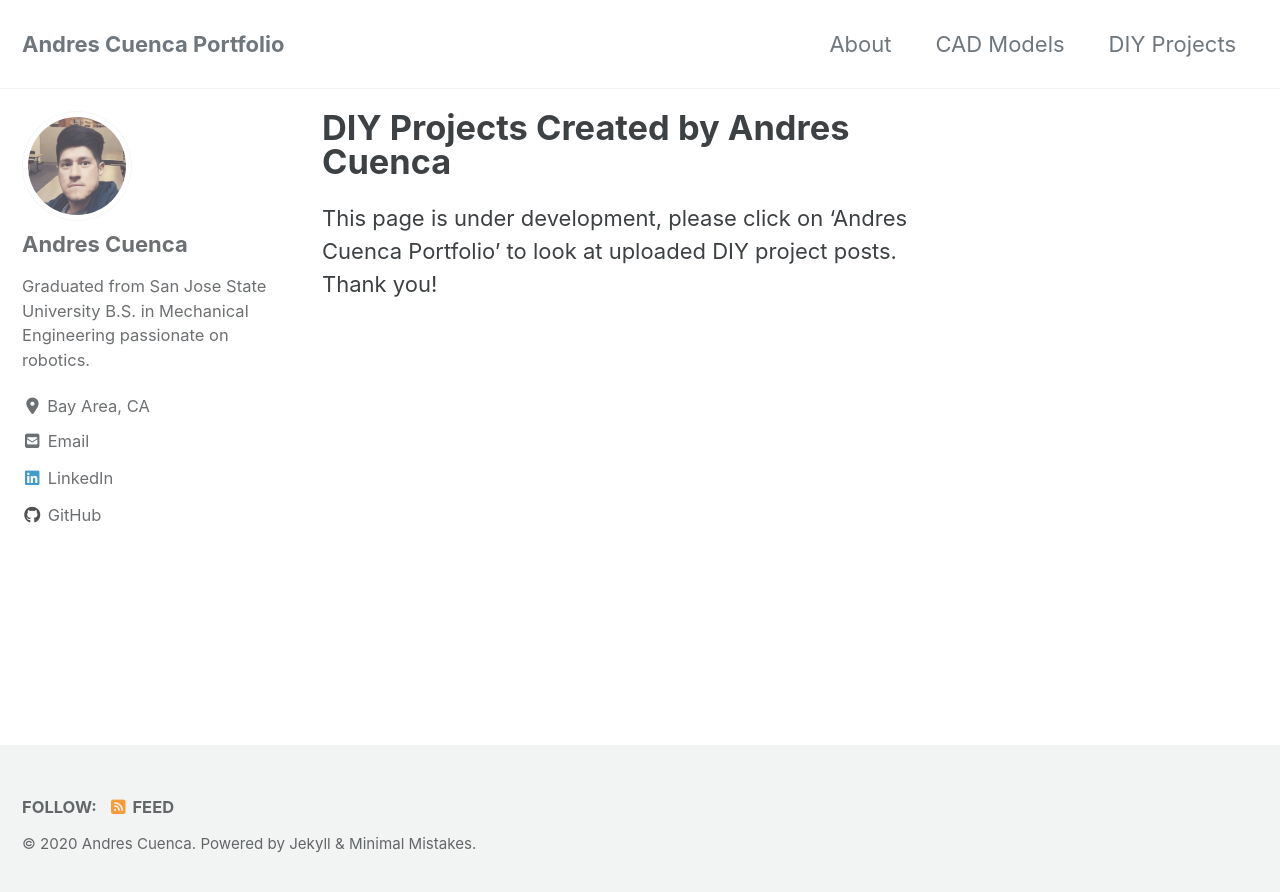
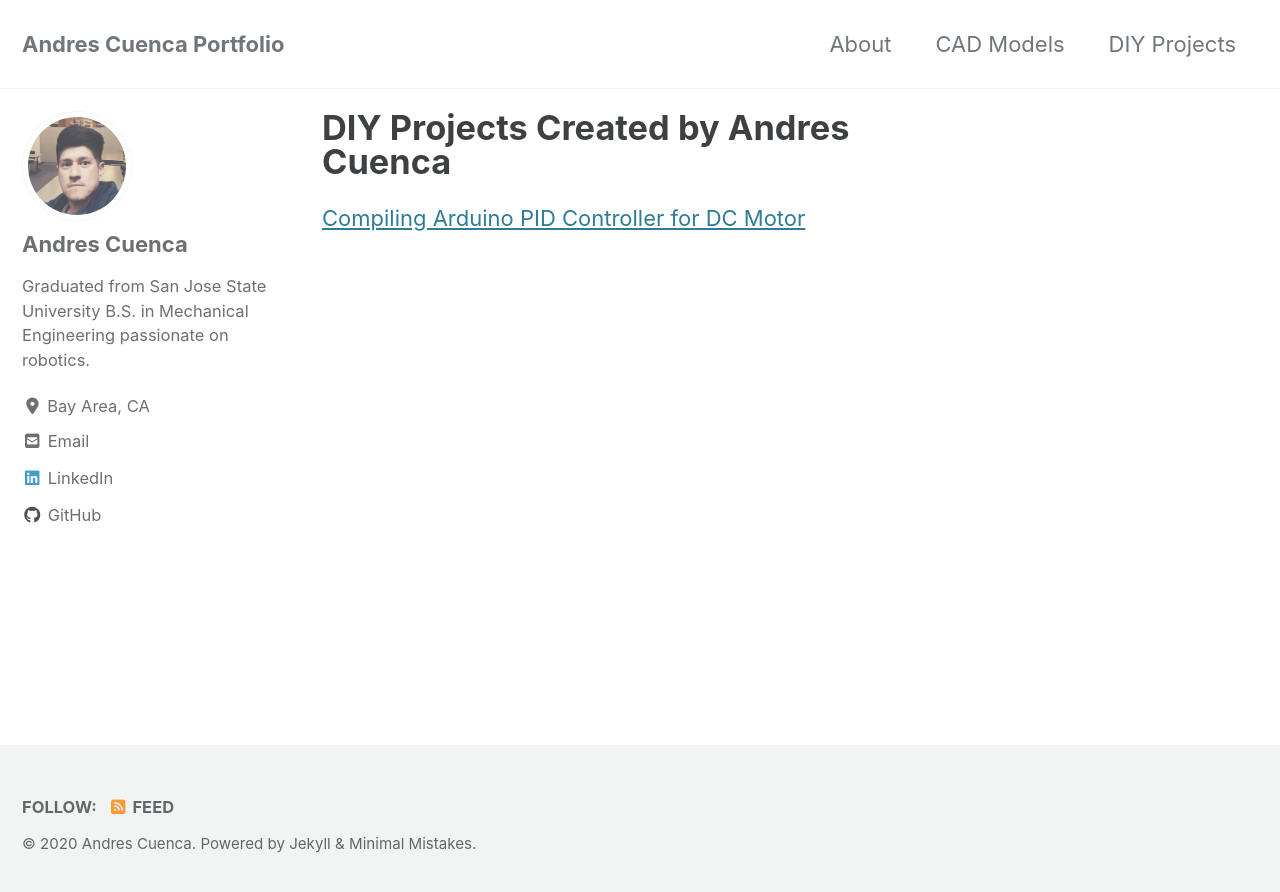
Before and after one commit to Cuenca-Andres/Cuenca-Portfolio.github.io, a Jekyll site: the page built from _pages/DIY-Projects.md, in a window 1280 px wide. Shown: the top 892 px of the page. Built offline with Jekyll 4.4.1, drawn with Linux system fonts in a browser that asks for light colours; cached includes are drawn as plain includes; nearby versions of some CDN libraries.

Commit message:
adds link to the post

```diff
--- a/_pages/DIY-Projects.md
+++ b/_pages/DIY-Projects.md
@@ -5,5 +5,4 @@ title: "DIY Projects Created by Andres Cuenca"
 author_profile: true
 ---
 
-This page is under development, please click on 'Andres Cuenca Portfolio' to
-look at uploaded DIY project posts. Thank you!
+[Compiling Arduino PID Controller for DC Motor](https://cuenca-andres.github.io/Cuenca-Portfolio.github.io/DC-motorPID/)
```
